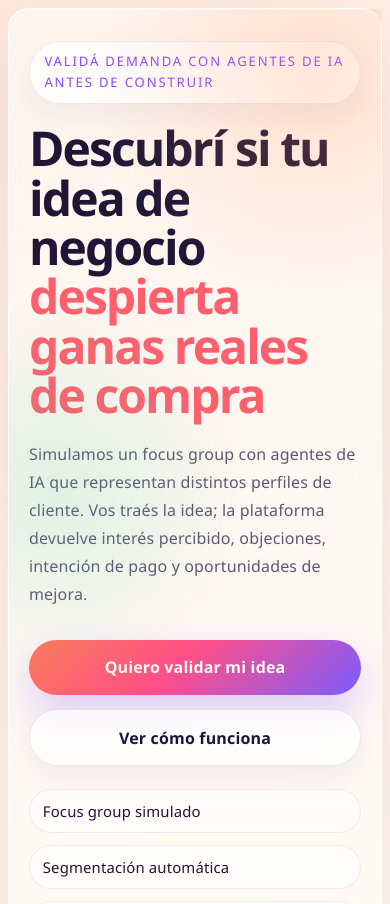
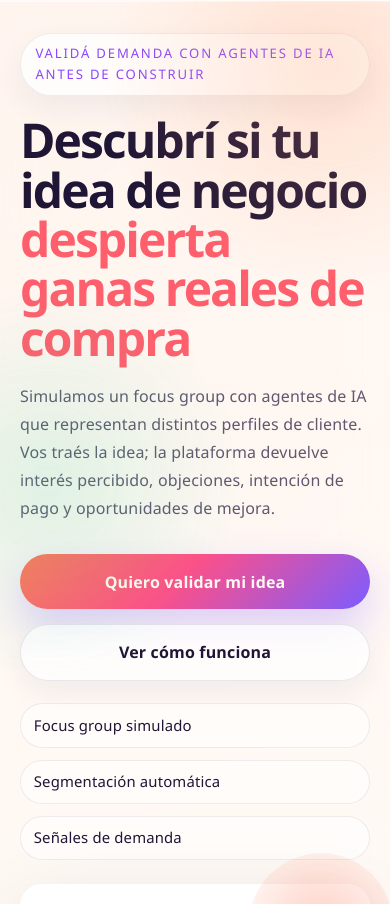
Before and after one commit to gonzasharif/romeo-samsung, a React (Vite) app: page / in a window 390 px wide. Shown: the top 904 px of the page. Built offline with nearby package versions, Linux system fonts and the light colour scheme.

Commit message:
Update landing page

```diff
--- a/src/index.css
+++ b/src/index.css
@@ -57,12 +57,13 @@ a {
 }
 
 #root {
-  width: min(1200px, calc(100% - 32px));
-  margin: 16px auto;
-  min-height: calc(100vh - 32px);
+  width: 100%;
+  margin: 0;
+  min-height: 100vh;
   background: linear-gradient(180deg, rgba(255, 255, 255, 0.52), rgba(255, 255, 255, 0.3));
-  border: 1px solid rgba(255, 255, 255, 0.65);
-  border-radius: 2rem;
+  border-top: 1px solid rgba(255, 255, 255, 0.65);
+  border-bottom: 1px solid rgba(255, 255, 255, 0.65);
+  border-radius: 0;
   box-shadow:
     0 20px 80px rgba(15, 23, 42, 0.08),
     inset 0 1px 0 rgba(255, 255, 255, 0.8);
@@ -102,9 +103,9 @@ p {
   }
 
   #root {
-    width: min(100%, calc(100% - 16px));
-    margin: 8px auto;
-    min-height: calc(100vh - 16px);
-    border-radius: 1.25rem;
+    width: 100%;
+    margin: 0;
+    min-height: 100vh;
+    border-radius: 0;
   }
 }
```
